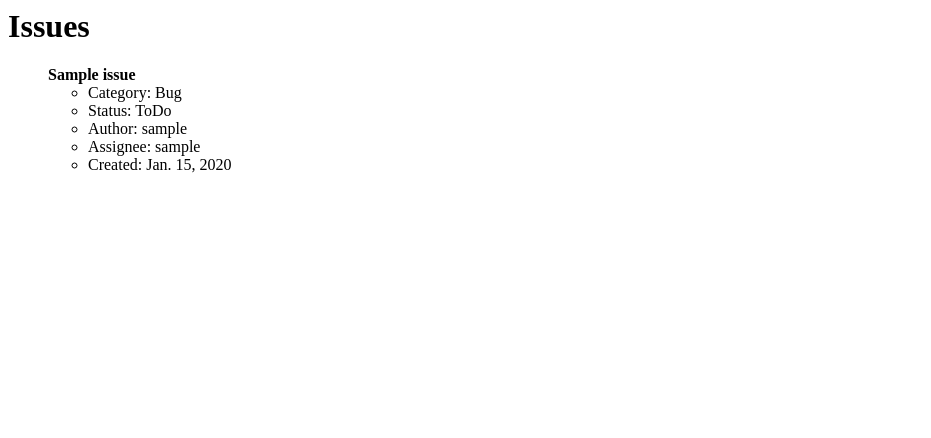
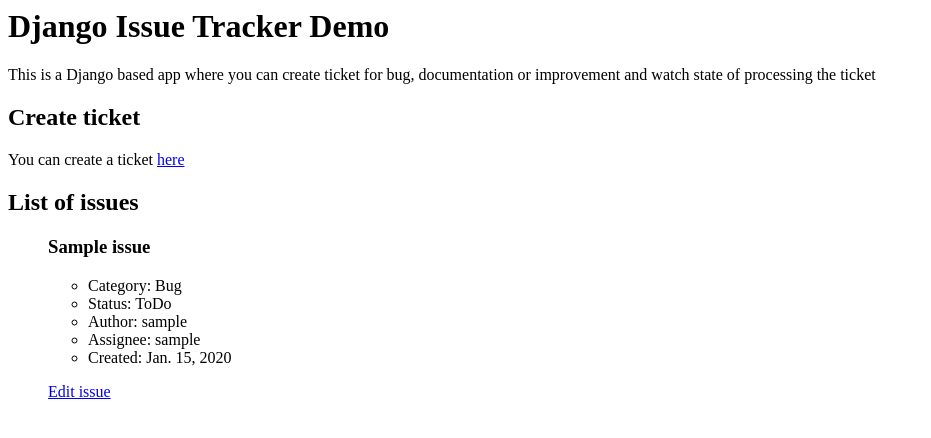
Before and after one commit to janhazucha/DjangoIssueTracker, a Django app: page /issues/ in a window 1280 px wide. Shown: the top 438 px of the page, without its empty margins (0-931 px from the left). Run offline with Django 4.2, Linux system fonts and the light colour scheme; tables that the repository leaves empty hold one stand-in row (values such as "Sample post").

Commit message:
Edit button in issues list and redirect fixed

```diff
--- a/accounts/templates/index.html
+++ /dev/null
@@ -1,6 +0,0 @@
-{% block content %}
-<h2>Django Issue Tracker Demo</h2>
-<p>This is a Django based app where you can create ticket for bug, documentation or improvement and watch
-    state of processing the ticket</p>
-<p>In this enables to create and edit your ticket. You can also see list of tickets here</p>
-{% endblock %}
--- a/issues/models.py
+++ b/issues/models.py
@@ -17,7 +17,7 @@
     title = models.CharField(max_length=100)
     description = models.TextField(null=True)
     author = models.ForeignKey(User, related_name='issue_author', on_delete=models.CASCADE)
-    assignee = models.ForeignKey(User, related_name='issue_assignee', on_delete=models.CASCADE, null=True)
+    assignee = models.ForeignKey(User, related_name='issue_assignee', on_delete=models.CASCADE, null=False)
     category = models.CharField(choices=CATEGORY_CHOICES, max_length=100, default='Bug')
     status = models.CharField(choices=STATUS_CHOICES, max_length=50, default='ToDo')
     created_at = models.DateField(auto_now_add=True)
--- a/issues/templates/issueform.html
+++ b/issues/templates/issueform.html
@@ -1,9 +1,8 @@
-<h3>Issue form</h3>
+<h1>Issue form</h1>
 <hr>
 
 <form action="" method="post">
     {% csrf_token %}
     {{form}}
     <input type="submit">
-
 </form>
--- a/issues/templates/issues.html
+++ b/issues/templates/issues.html
@@ -1,8 +1,15 @@
 {% block content %}
-    <h1>Issues</h1>
-    <ul>
+<h1>Django Issue Tracker Demo</h1>
+<p>This is a Django based app where you can create ticket for bug, documentation or improvement and watch
+    state of processing the ticket</p>
+
+<h2>Create ticket</h2>
+<p>You can create a ticket <a href="{% url 'create_issue' %}">here</a></p>
+
+<h2>List of issues</h2>
+<ul>
 {% for issue in issues_list %}
-    <strong>{{ issue }}</strong>
+    <h3><strong>{{ issue }}</strong></h3>
         <ul>
             <li>Category: {{ issue.category }}</li>
             <li>Status: {{ issue.status }}</li>
@@ -10,6 +17,9 @@
             <li>Assignee: {{ issue.assignee }}</li>
             <li>Created: {{ issue.created_at }}</li>
         </ul>
+        <p>
+          <a href="{% url 'edit_issue' issue.id %}">Edit issue</a>
+        </p>
         <br/>
 
 {% endfor %}
--- a/issues/urls.py
+++ b/issues/urls.py
@@ -1,12 +1,13 @@
 from django.urls import path
-from .views import get_issues, create_issue, rest_issues, get_issue_by_id_rest
+from .views import get_issues, create_issue, edit_issue, get_issues_rest, get_issue_by_id_rest
 
 urlpatterns = [
-    path('', get_issues, name='issues'),
+    path('', get_issues, name='get_issues'),
     path('create', create_issue, name='create_issue'),
+    path('edit/<int:issue_id>', edit_issue, name='edit_issue'),
 
     #REST API
-    path('getIssues', rest_issues, name='get_issues'),
+    path('get_issues_rest', get_issues_rest, name='get_issues_rest'),
     path('<int:id>', get_issue_by_id_rest, name='get_issue_by_id_rest'),
 
 ]
--- a/issues/views.py
+++ b/issues/views.py
@@ -1,17 +1,18 @@
 from django.shortcuts import render, redirect
+from django.urls import reverse
+
 from .models import Issue
 from .forms import IssueForm
 
-import json
 from rest_framework import status
-from rest_framework.decorators import api_view, permission_classes
+from rest_framework.decorators import api_view
 from rest_framework.response import Response
-from django.http import JsonResponse
+from django.http import JsonResponse, HttpResponseRedirect
 from .serializers import IssueSerializer
 
 
 def get_issues(request):
-    issues_list = Issue.objects.all()
+    issues_list = Issue.objects.all().order_by('-created_at')
     return render(request, "issues.html", {'issues_list': issues_list})
 
 
@@ -23,13 +24,27 @@
         form = IssueForm(request.POST)
         if form.is_valid():
             form.save()
-
+            return HttpResponseRedirect(reverse('get_issues'))
     context = {'form': form}
     return render(request, "issueform.html", context)
 
+def edit_issue(request, issue_id):
+    issue = Issue.objects.get(id=issue_id)
+    if request.method != 'POST':
+        form = IssueForm(instance=issue)
+    else:
+        form = IssueForm(instance=issue, data=request.POST)
+        if form.is_valid():
+            form.save()
+            return HttpResponseRedirect(reverse('get_issues'))
+    context = {'issue': issue, 'form': form}
+    return render(request, 'issueform.html', context)
+
+
+
 
 @api_view(['GET'])
-def rest_issues(request):
+def get_issues_rest(request):
     issues_set = Issue.objects.all()
     serializer = IssueSerializer(issues_set, many=True)
     return Response(serializer.data, status=status.HTTP_200_OK)
```
Also changed, not shown: issues/templates/edit_issue.html (added, +11 -0 lines).
